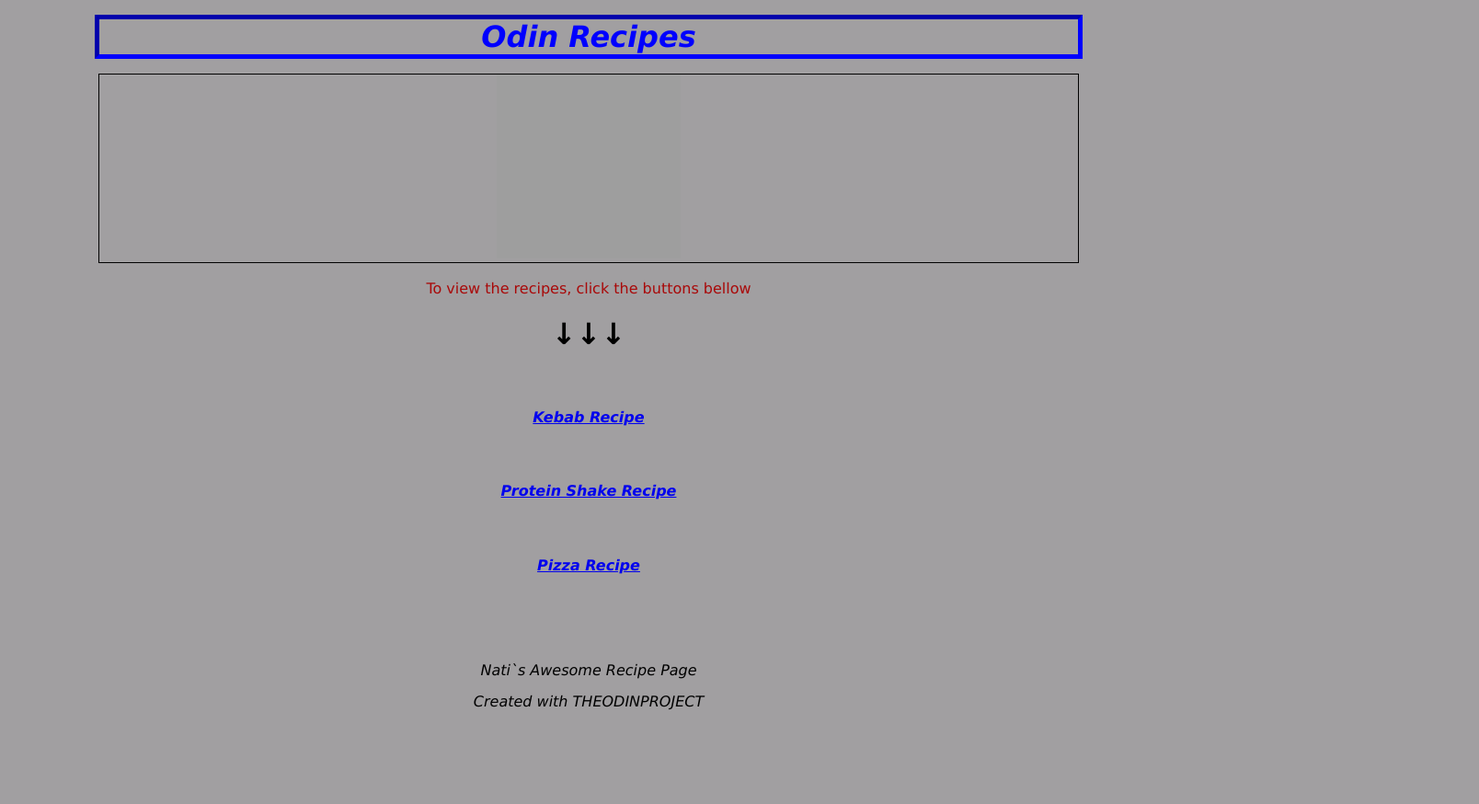
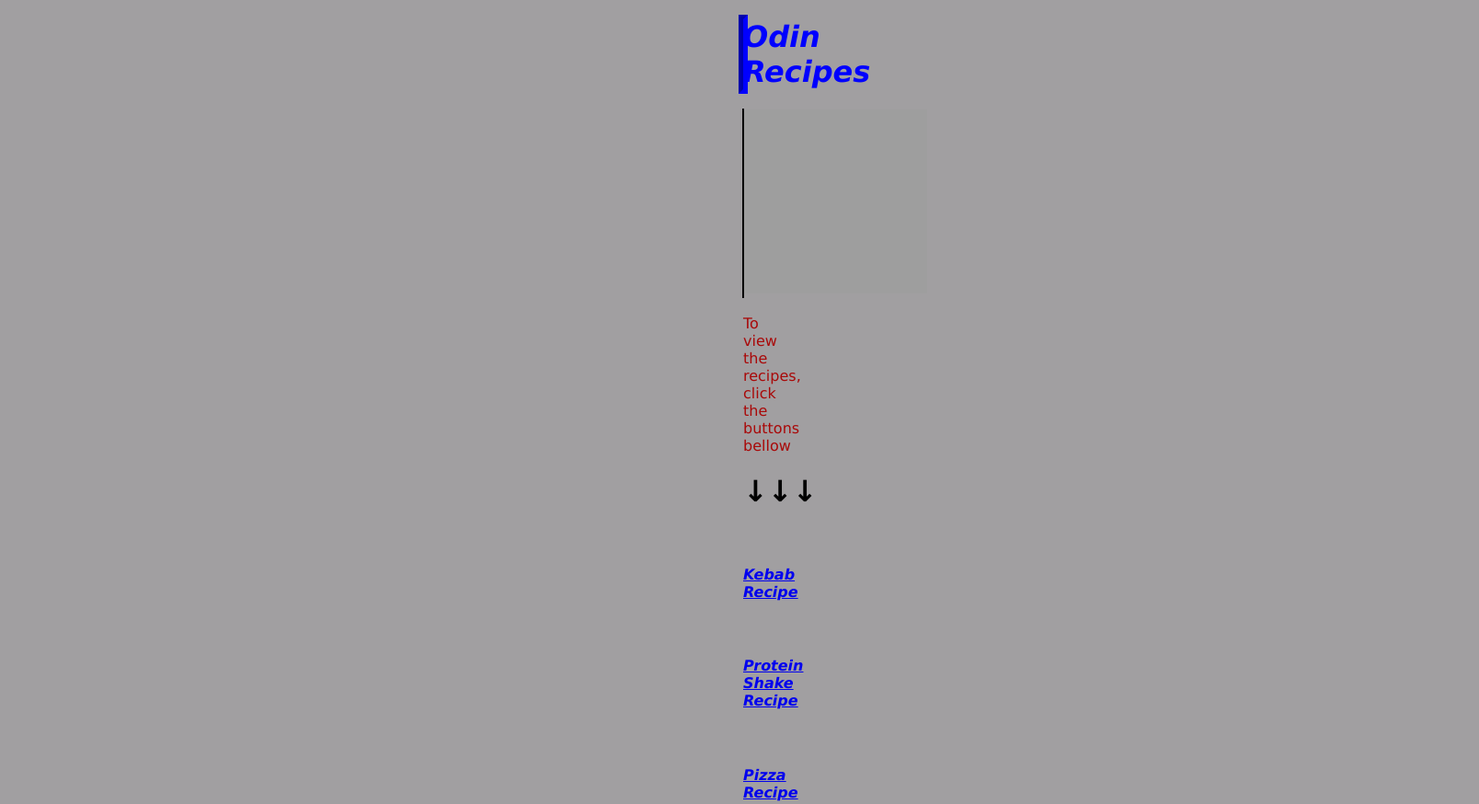
Before and after one commit to Nati-MN/odin-recipes, a plain HTML site: page index.html in a window 1280 px wide. Shown: the top 874 px of the page at 92% size, 1608 px wide, since content can reach past the window. Before the commit the page ends 800 px from the top, so only its background shows below. Drawn offline with Linux system fonts and the light colour scheme; grey boxes are pictures that could not be loaded.

Commit message:
Added CSS to Website. "learning how to commit"

```diff
--- a/index.html
+++ b/index.html
@@ -2,20 +2,18 @@
 <html lang="en">
 <meta charset="UTF-8">
 
-<div style="text-align:center">
+<div style="text-align:center;">
 
-    <head>
+<head>
         <title>Odin Recipes</title>
         <h1><div class="title">Odin Recipes</div></h1>
-    </head>
 
-    <body>
-        <style>
+<style>
             body {
                 font-family: Verdana, Geneva, Tahoma, sans-serif;
                 background-color: rgb(161, 159, 161);
-                padding-left: 100px;
-                padding-right: 100px;
+                padding-left: 800px;
+                padding-right: 800px;
             }
 
             .p {
@@ -47,8 +45,11 @@
                 outline-offset: 0px;
                 outline-width: 1px;
             }
+
         </style>
+    </head>
 
+    <body>
         <div class="pic"><img src="https://media.tenor.com/WrT1CQ9Ul4QAAAAC/shaq-hot-wings.gif" width="200px" height="200px">
         <h3></div>
             <div class="p">To view the recipes, click the buttons bellow</div>
```
